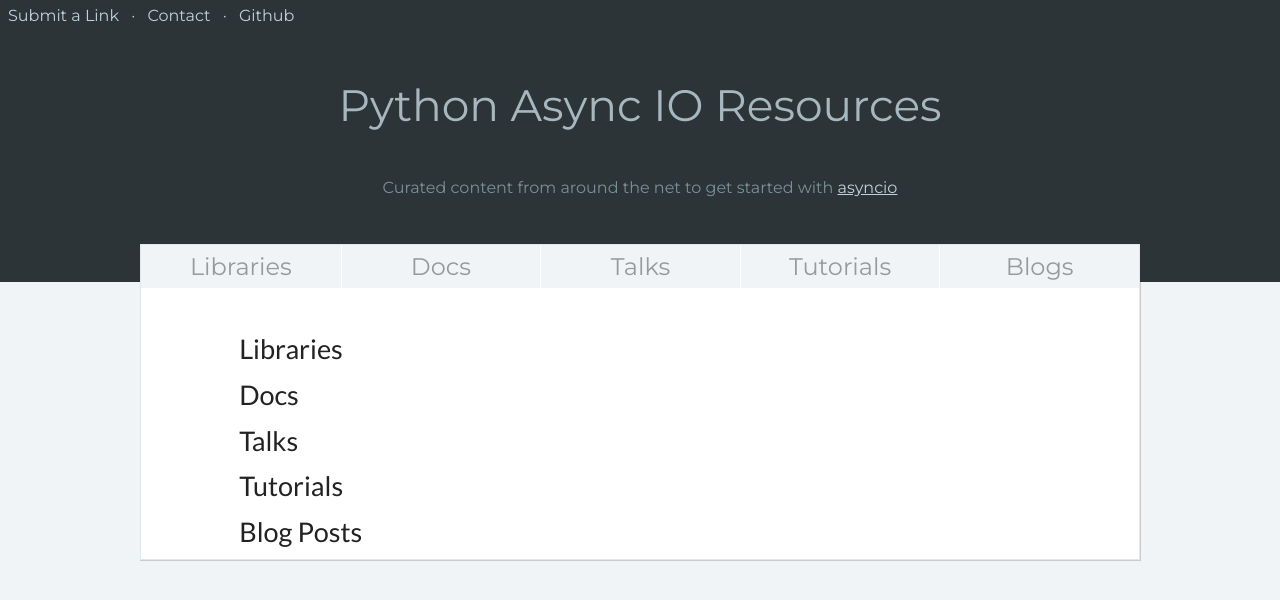
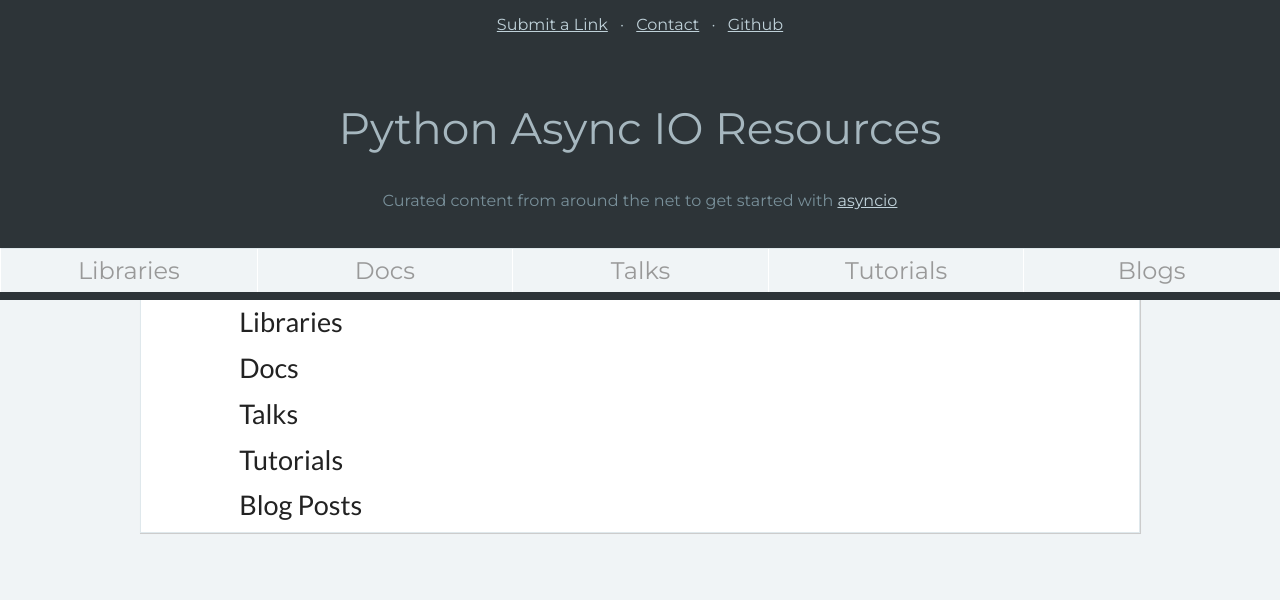
Before and after one commit to 4grim/asyncio-aggregator, a Django app: page / in a window 1280 px wide. Shown: the top 600 px of the page. Run offline with Django 3.2, Linux system fonts and the light colour scheme; data that the repository does not hold is empty; some libraries are stand-ins or nearby versions.

Commit message:
more ultimately unsuccessful but closer to sucess edits to the magellan nav bar

```diff
--- a/content_submit/templates/content_submit/base.html
+++ b/content_submit/templates/content_submit/base.html
@@ -41,22 +41,22 @@
 	{% endblock %}
 </head>
 <body>
+	<div class="main-head">
 		<nav>
 			<a data-reveal-id="submit-source" href="#">Submit a Link</a> &middot;
 			<a href="mailto:amber.grimaldi@gmail.com?subject=Hi There!">Contact</a> &middot;
 			<a href="https://github.com/4grim/asyncio-aggregator">Github</a>
 		</nav>
-	<div class="main-head text-center">
 		<div>
 			<h1>Python Async IO Resources</h1>
 		</div>
 		<div>
-			<p class="small show-for-small-only">Curated content from around the net to get started with <a href="https://docs.python.org/3.4/library/asyncio.html">asyncio</a></p>
-			<p class="medium show-for-medium-only">Curated content to get started with <a href="https://docs.python.org/3.4/library/asyncio.html">asyncio</a></p>
-			<p class="large show-for-large-up">Curated content from around the net to get started with <a href="https://docs.python.org/3.4/library/asyncio.html">asyncio</a></p>
+			<p class="subheader small show-for-small-only">Curated content from around the net to get started with <a href="https://docs.python.org/3.4/library/asyncio.html">asyncio</a></p>
+			<p class="subheader medium show-for-medium-only">Curated content to get started with <a href="https://docs.python.org/3.4/library/asyncio.html">asyncio</a></p>
+			<p class="subheader large show-for-large-up">Curated content from around the net to get started with <a href="https://docs.python.org/3.4/library/asyncio.html">asyncio</a></p>
 		</div>
-		<div class="row">
-			<div data-magellan-expedition="fixed" class="resource-nav text-center">
+
+		<div data-magellan-expedition="fixed" class="resource-nav">
 			<dl class="sub-nav large show-for-large-up">
 				<dd data-magellan-arrival="libraries"><a href="#libraries">Libraries</a></dd>
 				<dd data-magellan-arrival="docs"><a href="#docs">Docs</a></dd>
@@ -73,7 +73,6 @@
 				<dd data-magellan-arrival="blogs"><a href="#blogs">Blogs</a></dd>
 			</dl>
 
-
 			<dl class="sub-nav small show-for-small-only">
 				<dd data-magellan-arrival="libraries"><a href="#libraries">Libraries</a></dd>
 				<dd data-magellan-arrival="docs"><a href="#docs">Docs</a></dd>
@@ -81,13 +80,10 @@
 				<dd data-magellan-arrival="tutorials"><a href="#tutorials">Tutorials</a></dd>
 				<dd data-magellan-arrival="blogs"><a href="#blogs">Blogs</a></dd>
 			</dl>
-
-			</div>
 		</div>
 	</div>
 
 	<div class="row main-content">
-
 		{% block body_block %}
 		{% endblock %}
 	</div>
--- a/static/content_submit/css/style.css
+++ b/static/content_submit/css/style.css
@@ -8,15 +8,20 @@
 .main {
 	background-color: #f0f4f6;
 }
-
+/* -----------------------HERO SECTION ---------------------------------- */
+.main-head {
+	background-color: #2d3438;
+	height: 300px;
+	position: relative;
+	text-align: center;
+}
 nav {
 	background-color: #2d3438;
-	padding-top: .5rem;
-	padding-bottom: .5rem;
 	color: #bfd1d9;
 	font-family: 'Montserrat', sans-serif;
+	padding-top: 17px;
+	padding-bottom: 17px;
 }
-
 nav a {
 	color: #bfd1d9;
 	font-weight: 200;
@@ -25,24 +30,16 @@
 	font-family: 'Montserrat', sans-serif;
 	font-size: normal;
 }
-
-.main-head {
-	background-color: #2d3438;
-	height: 250px;
-	position: relative;
+nav a:hover, nav a:active {
+	text-decoration: none;
 }
-.main-head > div {
-	padding-top: .5rem;
-}
-
 .main-head h1 {
-	text-align: center;
 	color: #a6b7bf;
 	margin: 0rem;
-	padding-top: 35px;
 	font-family: 'Montserrat', sans-serif;
+	vertical-align: center;
+	padding-top: 3rem;
 }
-
 .main-head p.small {
 	color: #79909a;
 	margin: 0rem;
@@ -50,7 +47,6 @@
 	padding-bottom: 20px;
 	font-family: 'Montserrat', sans-serif;
 }
-
 .main-head p.medium {
 	color: #79909a;
 	margin: 0rem;
@@ -59,7 +55,6 @@
 	font-family: 'Montserrat', sans-serif;
 	font-size: 18px;
 }
-
 .main-head p.large {
 	color: #79909a;
 	margin: 0rem;
@@ -67,48 +62,31 @@
 	padding-bottom: 36px;
 	font-family: 'Montserrat', sans-serif;
 }
-
-
 .main-head a {
 	color: #bfd1d9;
 	text-decoration: underline;
 	font-family: 'Montserrat', sans-serif;
 }
-
-.main-content {
-	background-color: #fff;
-	border-width: 1px;
-	border-style: solid;
-	border-right-color: #dfe8ec;
-	border-left-color: #dfe8ec;
-	border-bottom-color: #dfe8ec;
-	border-top: none;
-	box-shadow: 0px .5px .5px .5px #ccc;
-	margin-bottom: 3rem;
-	margin-top: 0rem;
-	text-align: justify;
-}
-
-.main-content > div {
-	margin-top: 3rem;
-}
-
+/* ------------------------- CONTENT NAVIGATION ------------------- */
 .resource-nav {
 	background-color: #f0f4f6;
 	border-width: 1px;
 	border-style: solid;
 	border-top-color: #dfe8ec;
-	border-right-color: #dfe8ec;
-	border-left-color: #dfe8ec;
+	border-right-color: #fff;
+	border-left-color: #fff;
 	border-bottom: none;
 	padding: 0rem;
-	width: 100%;
 	margin-top: 0px;
+	margin-left: 0px;
+	margin-right: 0px;
+	max-width: 1000px;
 }
 
 dl.large {
 	margin: 0rem;
 	font-family: 'Lato', sans-serif;
+
 }
 
 dl.medium {
@@ -122,25 +100,23 @@
 	margin: 0rem;
 	font-family: 'Lato', sans-serif;
 }
-
+dl.large > dd.active {
+	background-color: #fff;
+}
 
 dl.medium > dd.active {
 	background-color: #fff;
 }
-
 dl.small > dd.active {
 	background-color: #fff;
 }
-
-dl.large > dd.active {
-	background-color: #fff;
-}
-
 .sub-nav {
 	padding-top: 0px;
 	margin-bottom: 0px;
 	padding-bottom: 0rem;
-
+	margin-left: 0px;
+	margin-right: 0px;
+	text-align: center;
 }
 .sub-nav dd:first-child {
 	border-left: none;
@@ -155,7 +131,7 @@
 	margin: 0rem;
 	font-family: 'Lato', sans-serif;
 	font-weight: normal;
-
+	font-size: 1rem;
 }
 
 dl.large dd {
@@ -168,8 +144,8 @@
 	background-color: #f0f4f6;
 	font-size: 1.5rem;
 	color: #717e84;
+	text-align: center;
 	width: 20%;
-	text-align: center;
 }
 
 dl.medium dd {
@@ -199,9 +175,27 @@
 	text-align: center;
 }
 
+/* ------------------------- CONTENT SECTION --------------------- */
+.main-content {
+	background-color: #fff;
+	border-width: 1px;
+	border-style: solid;
+	border-right-color: #dfe8ec;
+	border-left-color: #dfe8ec;
+	border-bottom-color: #dfe8ec;
+	border-top: none;
+	box-shadow: 0px .5px .5px .5px #ccc;
+	margin-bottom: 3rem;
+	margin-top: 0rem;
+	text-align: center;
+	width: 100%;
+	max-width: 1000px;
+}
+
 .resource-type-title {
 	clear: both;
 	font-family: 'Lato', sans-serif;
+	text-align: left;
 }
 
 .box {
```
Lines whose indentation alone changed are shown as unchanged.
